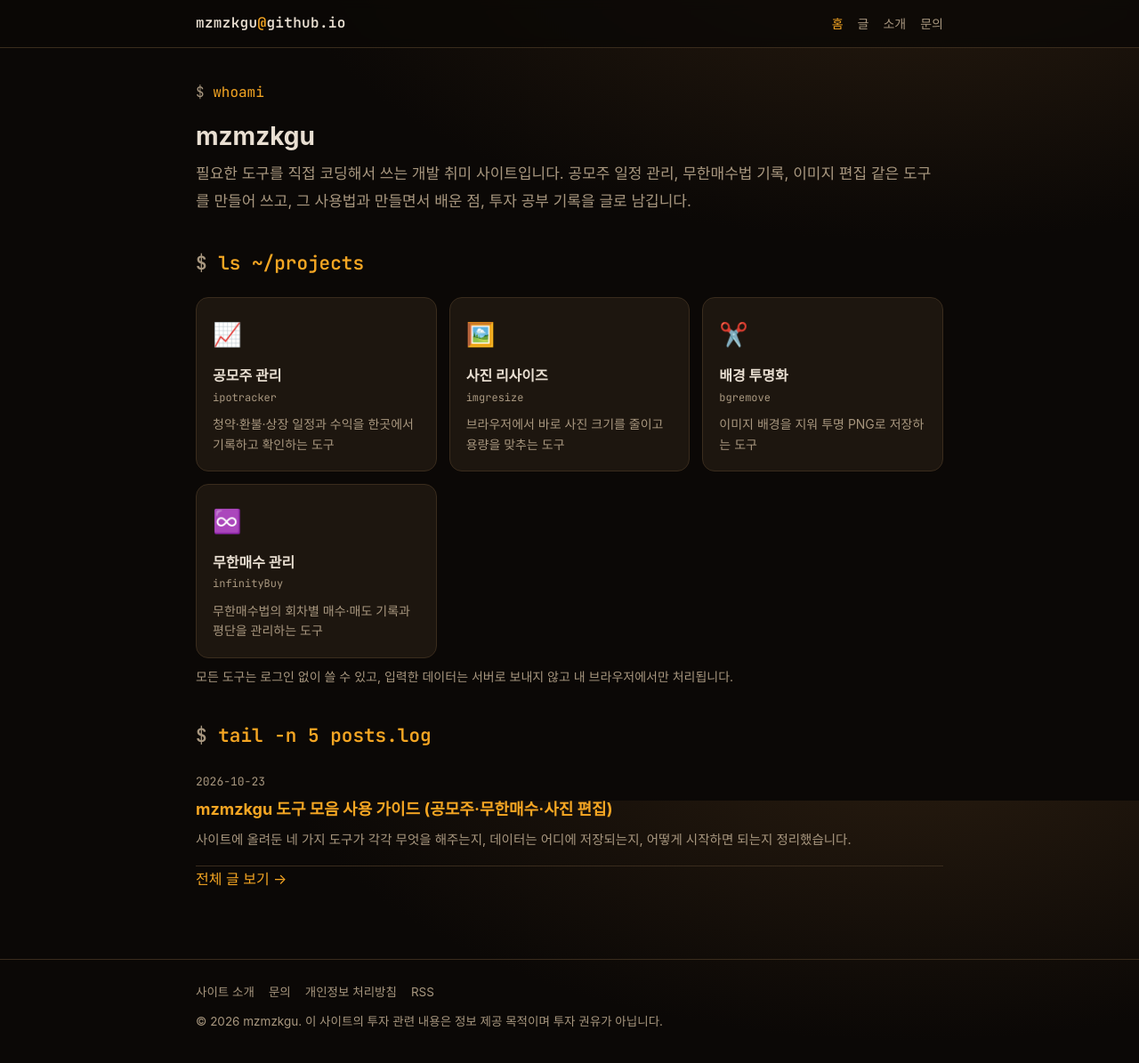
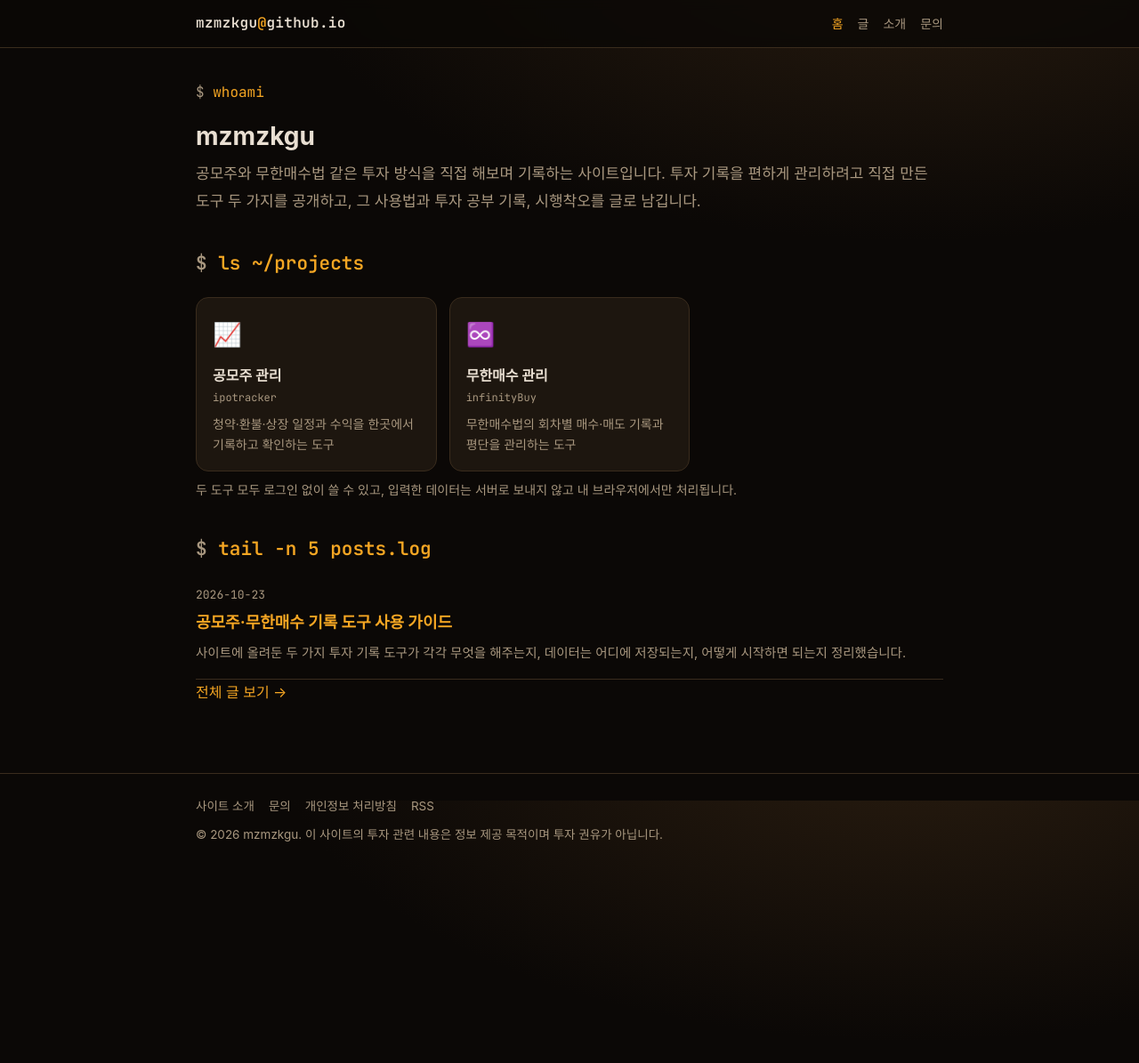
Before and after one commit to mzmzkgu/mzmzkgu.github.io, a Jekyll site: the page built from index.html, in a window 1280 px wide and 1200 px high. Shown: the top 1195 px of the window at 89% size. Built offline with Jekyll 4.4.1, drawn with Linux system fonts in a browser that asks for light colours; some web fonts are replaced.

Commit message:
사이트를 투자 전용으로 개편 (#2)
Claude-Session: https://claude.ai/code/session_01HnZqqtAcJR4YGqc3LY19aj

Co-authored-by: Claude <noreply@anthropic.com>

```diff
--- a/_config.yml
+++ b/_config.yml
@@ -1,5 +1,5 @@
 title: mzmzkgu
-description: 직접 만들어 쓰는 투자·사진 도구 모음과 사용 가이드, 투자 공부 기록
+description: 공모주·무한매수 투자 기록 도구와 사용 가이드, 투자 공부 기록
 lang: ko
 url: "https://mzmzkgu.github.io"
 baseurl: ""
--- a/index.html
+++ b/index.html
@@ -1,14 +1,14 @@
 ---
 layout: default
 title: 홈
-description: 공모주 관리, 무한매수 관리, 사진 리사이즈, 배경 투명화 같은 도구를 직접 만들어 쓰고, 그 사용법과 투자 공부 기록을 공유하는 사이트입니다.
+description: 공모주 일정·수익 관리와 무한매수법 기록 도구를 직접 만들어 쓰고, 그 사용법과 투자 공부 기록을 공유하는 투자 기록 사이트입니다.
 ---
 <p class="prompt mono">whoami</p>
 <h1>mzmzkgu</h1>
 <p class="lead">
-  필요한 도구를 직접 코딩해서 쓰는 개발 취미 사이트입니다.
-  공모주 일정 관리, 무한매수법 기록, 이미지 편집 같은 도구를 만들어 쓰고,
-  그 사용법과 만들면서 배운 점, 투자 공부 기록을 글로 남깁니다.
+  공모주와 무한매수법 같은 투자 방식을 직접 해보며 기록하는 사이트입니다.
+  투자 기록을 편하게 관리하려고 직접 만든 도구 두 가지를 공개하고,
+  그 사용법과 투자 공부 기록, 시행착오를 글로 남깁니다.
 </p>
 
 <h2 class="prompt mono" style="border:none;margin-bottom:0">ls ~/projects</h2>
@@ -19,18 +19,6 @@ description: 공모주 관리, 무한매수 관리, 사진 리사이즈, 배경
     <div class="path mono">ipotracker</div>
     <div class="desc">청약·환불·상장 일정과 수익을 한곳에서 기록하고 확인하는 도구</div>
   </a>
-  <a class="app-card" href="{{ '/imgresize/' | relative_url }}">
-    <div class="icon">🖼️</div>
-    <div class="name">사진 리사이즈</div>
-    <div class="path mono">imgresize</div>
-    <div class="desc">브라우저에서 바로 사진 크기를 줄이고 용량을 맞추는 도구</div>
-  </a>
-  <a class="app-card" href="{{ '/bgremove/' | relative_url }}">
-    <div class="icon">✂️</div>
-    <div class="name">배경 투명화</div>
-    <div class="path mono">bgremove</div>
-    <div class="desc">이미지 배경을 지워 투명 PNG로 저장하는 도구</div>
-  </a>
   <a class="app-card" href="{{ '/infinityBuy/' | relative_url }}">
     <div class="icon">♾️</div>
     <div class="name">무한매수 관리</div>
@@ -39,7 +27,7 @@ description: 공모주 관리, 무한매수 관리, 사진 리사이즈, 배경
   </a>
 </div>
 <p style="font-size:14px;color:var(--muted)">
-  모든 도구는 로그인 없이 쓸 수 있고, 입력한 데이터는 서버로 보내지 않고 내 브라우저에서만 처리됩니다.
+  두 도구 모두 로그인 없이 쓸 수 있고, 입력한 데이터는 서버로 보내지 않고 내 브라우저에서만 처리됩니다.
 </p>
 
 <h2 class="prompt mono" style="border:none;margin-bottom:0">tail -n 5 posts.log</h2>
```
Also changed, not shown: _posts/2026-10-23-site-guide.md (+6 -16 lines), about.md (+6 -8 lines), privacy.md (+2 -2 lines), README.md.
